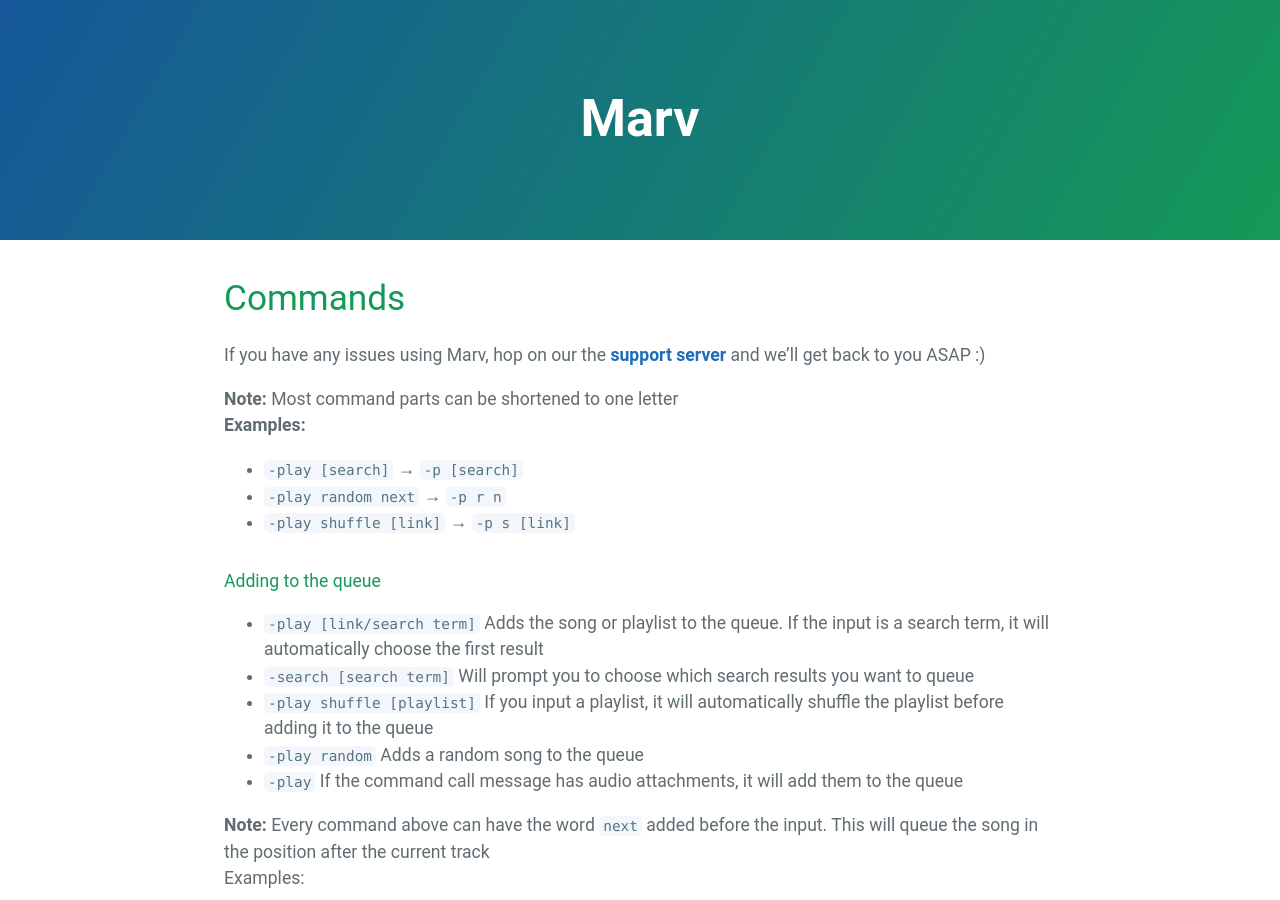
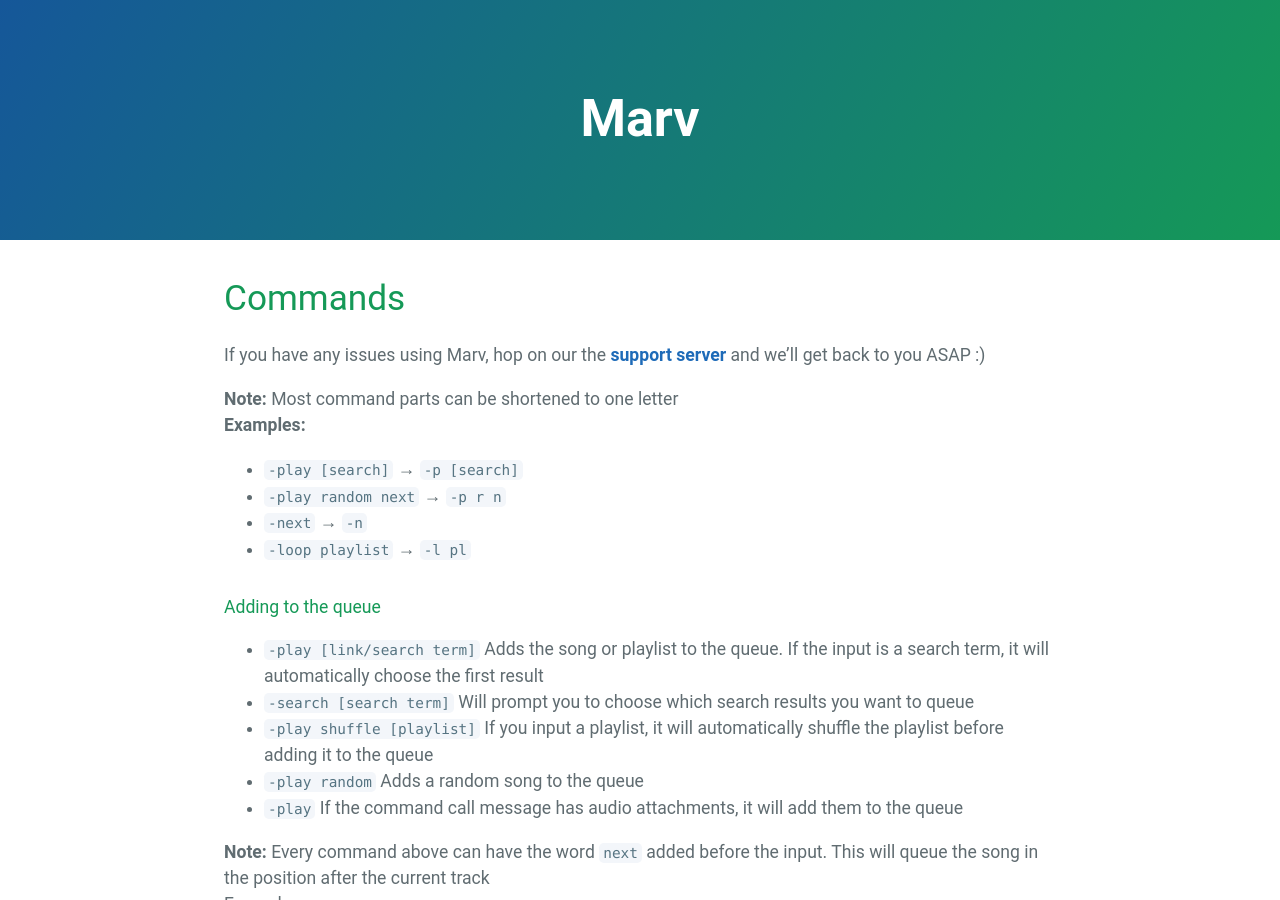
Before and after one commit to mymindishazel/marv-docs, a Jekyll site: the page built from commands.md, in a window 1280 px wide and 900 px high. Built offline with Jekyll 4.4.1, drawn with Linux system fonts in a browser that asks for light colours; our own code applies the rules of GitHub Pages for plain Markdown files.

Commit message:
Update commands.md

```diff
--- a/commands.md
+++ b/commands.md
@@ -3,9 +3,10 @@
 If you have any issues using Marv, hop on our the [**support server**](https://discord.gg/WmDyx7C) and we'll get back to you ASAP :)
 
 **Note:** Most command parts can be shortened to one letter<br>**Examples:**
-- `-play [search]` **→** `-p [search]`
-- `-play random next` **→** `-p r n`
-- `-play shuffle [link]` **→** `-p s [link]`
+- `-play [search]` → `-p [search]`
+- `-play random next` → `-p r n`
+- `-next` → `-n`
+- `-loop playlist` → `-l pl`
 
 #### Adding to the queue
 
```
